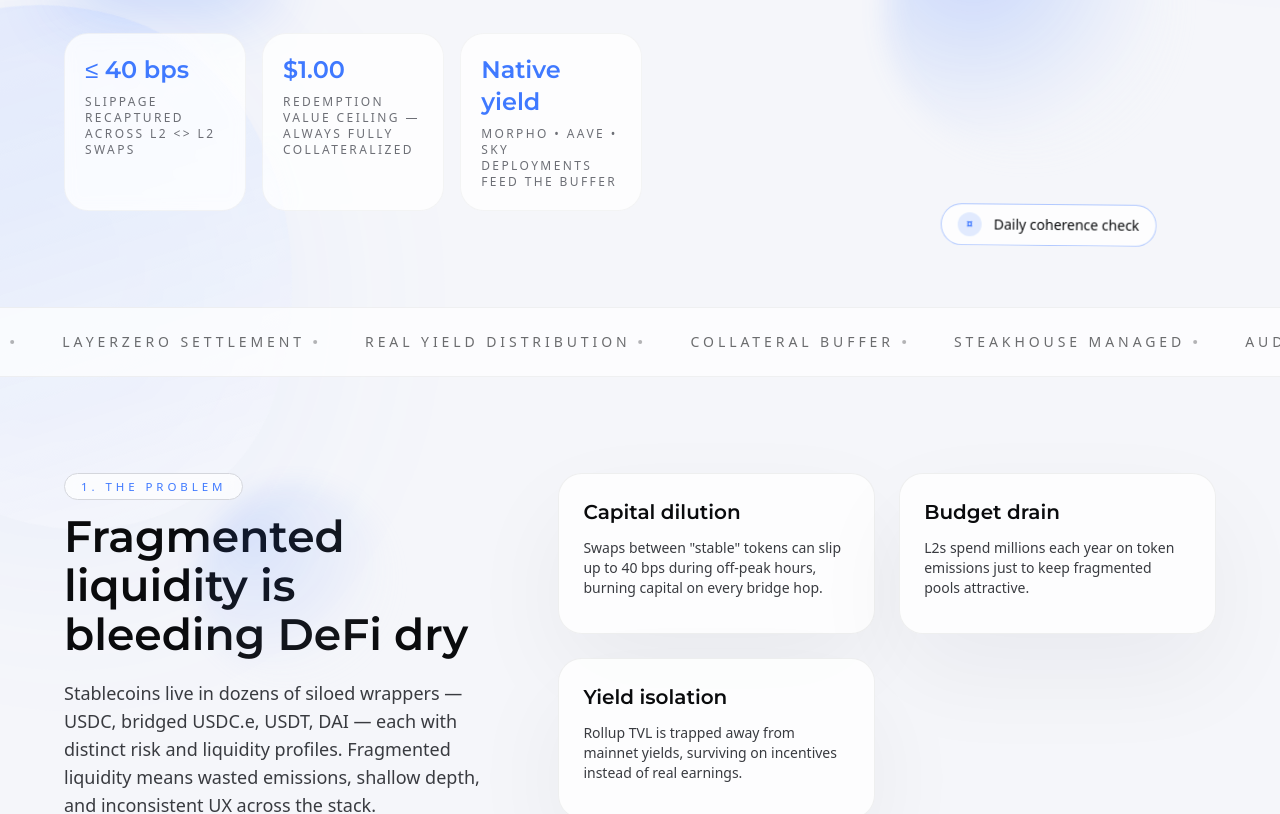
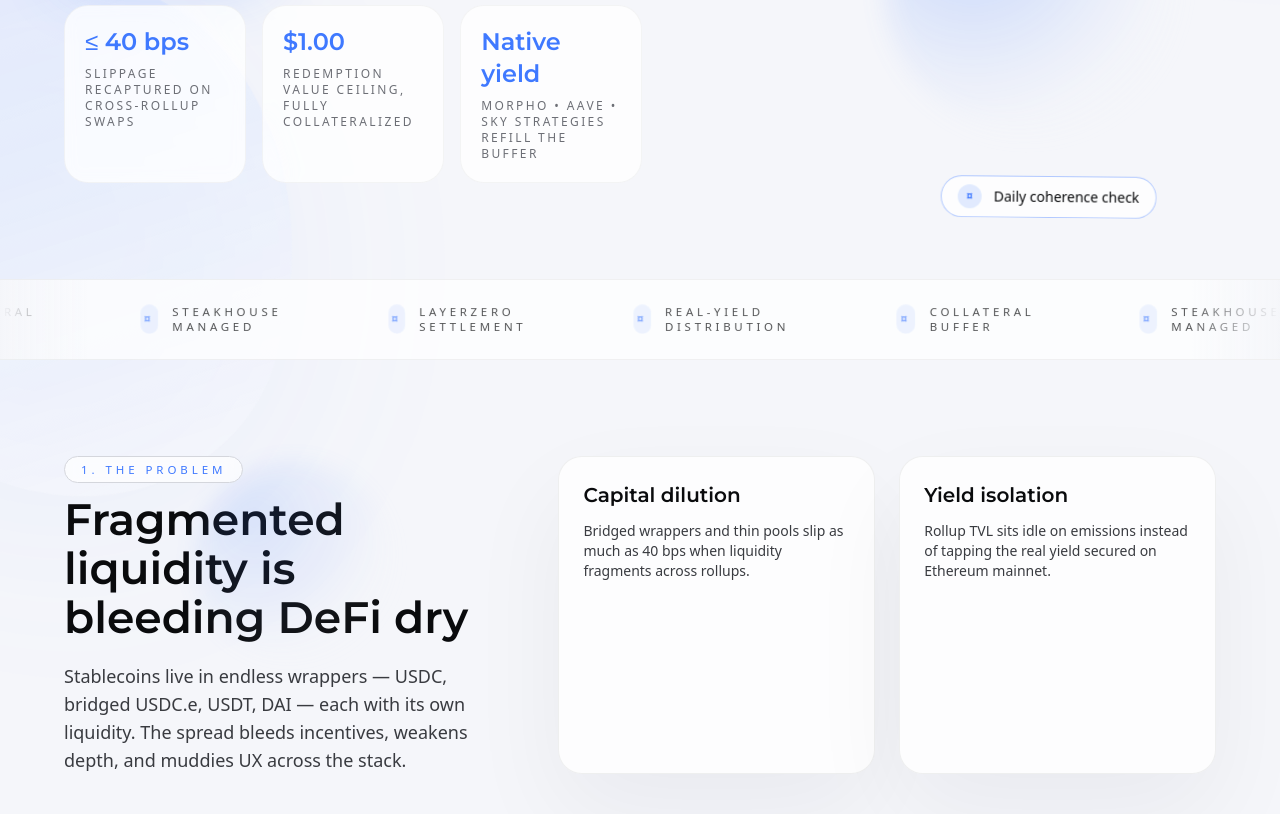
Before and after one commit to MetaFi-Labs/pre-landing, a Next.js app: page / in a window 1280 px wide. Shown: the part 880-1694 px from the top of the page. Built offline with nearby package versions, Linux system fonts and the light colour scheme.

Commit message:
feat: animate hero divider ticker

```diff
--- a/app/globals.css
+++ b/app/globals.css
@@ -197,12 +197,34 @@
   }
 }
 
-@keyframes marquee {
+@keyframes dividerSlide {
   0% {
     transform: translateX(0);
   }
   100% {
     transform: translateX(-50%);
+  }
+}
+
+@keyframes dividerTilt {
+  0%,
+  100% {
+    transform: translateZ(0) rotateX(0deg);
+  }
+  50% {
+    transform: translateZ(0) rotateX(12deg);
+  }
+}
+
+@keyframes dividerPulse {
+  0%,
+  100% {
+    transform: scale(1);
+    opacity: 0.55;
+  }
+  50% {
+    transform: scale(1.25);
+    opacity: 1;
   }
 }
 
@@ -375,14 +397,67 @@
     animation: badgeRise 1.2s ease-out forwards;
   }
 
-  .marquee-track {
+  .hero-divider {
+    position: relative;
+    isolation: isolate;
+    overflow: hidden;
+    border-block: 1px solid rgba(0, 0, 0, 0.05);
+    background: rgba(255, 255, 255, 0.72);
+    padding-block: clamp(16px, 2vw, 24px);
+    display: flex;
+    justify-content: center;
+  }
+
+  .hero-divider::before,
+  .hero-divider::after {
+    content: "";
+    position: absolute;
+    inset-block: 0;
+    width: clamp(40px, 12vw, 90px);
+    z-index: 1;
+    pointer-events: none;
+  }
+
+  .hero-divider::before {
+    left: 0;
+    background: linear-gradient(90deg, rgba(245, 246, 250, 1), rgba(245, 246, 250, 0));
+  }
+
+  .hero-divider::after {
+    right: 0;
+    background: linear-gradient(270deg, rgba(245, 246, 250, 1), rgba(245, 246, 250, 0));
+  }
+
+  .hero-divider-track {
     display: flex;
     width: max-content;
-    animation: marquee 28s linear infinite;
+    gap: clamp(40px, 8vw, 96px);
+    animation: dividerSlide 22s linear infinite;
   }
 
-  .marquee-item {
-    @apply mr-12 inline-flex items-center gap-2 text-sm uppercase tracking-[0.28em] text-[#0A0B0D]/60;
+  .hero-divider-item {
+    @apply text-xs uppercase tracking-[0.32em] text-[#0A0B0D]/70;
+    display: inline-flex;
+    align-items: center;
+    gap: 0.9rem;
+    letter-spacing: 0.32em;
+    font-size: 0.72rem;
+    transform-style: preserve-3d;
+    animation: dividerTilt 4s ease-in-out infinite;
+  }
+
+  .hero-divider-icon {
+    display: inline-flex;
+    height: 1.75rem;
+    width: 1.75rem;
+    align-items: center;
+    justify-content: center;
+    border-radius: 999px;
+    background: rgba(63, 121, 255, 0.12);
+    color: #3f79ff;
+    font-size: 0.75rem;
+    font-weight: 600;
+    animation: dividerPulse 3.2s ease-in-out infinite;
   }
 
   .bg-diagonal-fade {
--- a/app/page.tsx
+++ b/app/page.tsx
@@ -4,37 +4,33 @@ import Link from "next/link";
 const heroStats = [
   {
     value: "≤ 40 bps",
-    label: "slippage recaptured across L2 <> L2 swaps",
+    label: "slippage recaptured on cross-rollup swaps",
   },
   {
     value: "$1.00",
-    label: "Redemption Value ceiling — always fully collateralized",
+    label: "Redemption Value ceiling, fully collateralized",
   },
   {
     value: "Native yield",
-    label: "Morpho • Aave • Sky deployments feed the buffer",
+    label: "Morpho • Aave • Sky strategies refill the buffer",
   },
 ];
 
-const marqueePhrases = [
-  "Canonical USD", "Cross-rollup coherence", "LayerZero settlement", "Real yield distribution", "Collateral buffer", "Steakhouse managed", "Audit by Spearbit",
+const dividerPhrases = [
+  "LayerZero settlement",
+  "Real-yield distribution",
+  "Collateral buffer",
+  "Steakhouse managed",
 ];
 
 const problemPoints = [
   {
     title: "Capital dilution",
-    description:
-      "Swaps between \"stable\" tokens can slip up to 40 bps during off-peak hours, burning capital on every bridge hop.",
-  },
-  {
-    title: "Budget drain",
-    description:
-      "L2s spend millions each year on token emissions just to keep fragmented pools attractive.",
+    description: "Bridged wrappers and thin pools slip as much as 40 bps when liquidity fragments across rollups.",
   },
   {
     title: "Yield isolation",
-    description:
-      "Rollup TVL is trapped away from mainnet yields, surviving on incentives instead of real earnings.",
+    description: "Rollup TVL sits idle on emissions instead of tapping the real yield secured on Ethereum mainnet.",
   },
 ];
 
@@ -201,9 +197,9 @@ export default function Home() {
             <h1 className="font-display text-[2.6rem] leading-tight text-[#0A0B0D] sm:text-[3.2rem] lg:text-[3.8rem]">
               The unified stablecoin powering efficient liquidity across Ethereum and rollups.
             </h1>
-            <p className="mt-6 max-w-2xl text-lg text-[#393B40] sm:text-xl">
-              GUSD is a fully collateralized, real-yield USD token that consolidates fragmented liquidity across networks,
-              enhancing stability and capital efficiency while generating native yield.
+            <p className="mt-6 max-w-2xl text-lg text-[#393B40]/90 sm:text-xl">
+              GUSD is a fully collateralized USD that unifies liquidity across Ethereum and rollups so capital stays efficient
+              while earning native yield.
             </p>
             <div className="mt-10 flex flex-col items-start gap-4 sm:flex-row">
               <Link
@@ -309,12 +305,12 @@ export default function Home() {
         </div>
       </section>
 
-      <div className="relative isolate overflow-hidden border-y border-black/5 bg-white/70 py-6">
-        <div className="marquee-track">
-          {marqueePhrases.concat(marqueePhrases).map((phrase, index) => (
-            <span key={`${phrase}-${index}`} className="marquee-item">
+      <div className="hero-divider">
+        <div className="hero-divider-track">
+          {dividerPhrases.concat(dividerPhrases).map((phrase, index) => (
+            <span key={`${phrase}-${index}`} className="hero-divider-item">
+              <span className="hero-divider-icon">¤</span>
               {phrase}
-              <span className="inline-block h-1 w-1 rounded-full bg-[#0A0B0D]/30" />
             </span>
           ))}
         </div>
@@ -326,10 +322,9 @@ export default function Home() {
           <div>
             <span className="section-kicker">1. The Problem</span>
             <h2 className="section-heading">Fragmented liquidity is bleeding DeFi dry</h2>
-            <p className="mt-5 text-lg text-[#393B40]">
-              Stablecoins live in dozens of siloed wrappers — USDC, bridged USDC.e, USDT, DAI — each with distinct risk and
-              liquidity profiles. Fragmented liquidity means wasted emissions, shallow depth, and inconsistent UX across the
-              stack.
+            <p className="mt-5 text-base text-[#393B40] sm:text-lg">
+              Stablecoins live in endless wrappers — USDC, bridged USDC.e, USDT, DAI — each with its own liquidity. The spread
+              bleeds incentives, weakens depth, and muddies UX across the stack.
             </p>
           </div>
           <div className="grid gap-6 sm:grid-cols-2">
```
